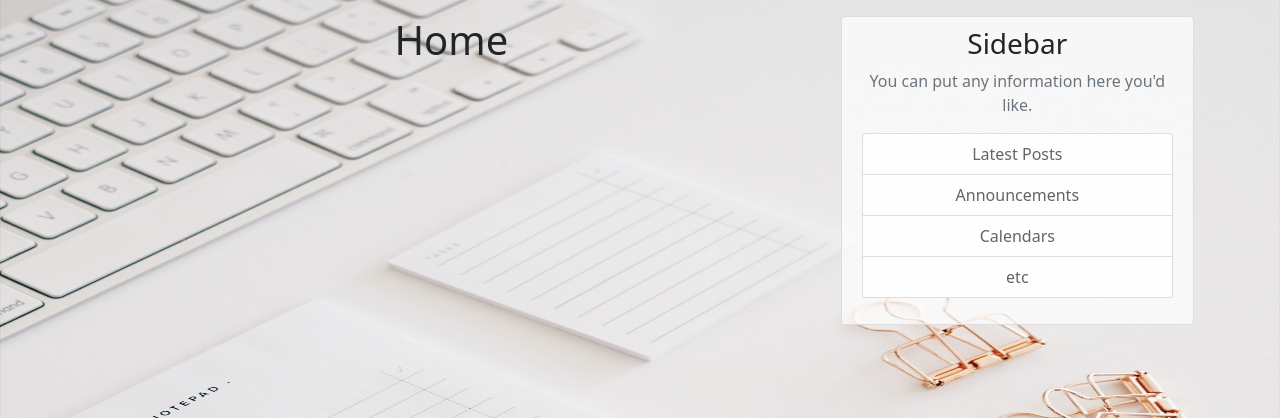
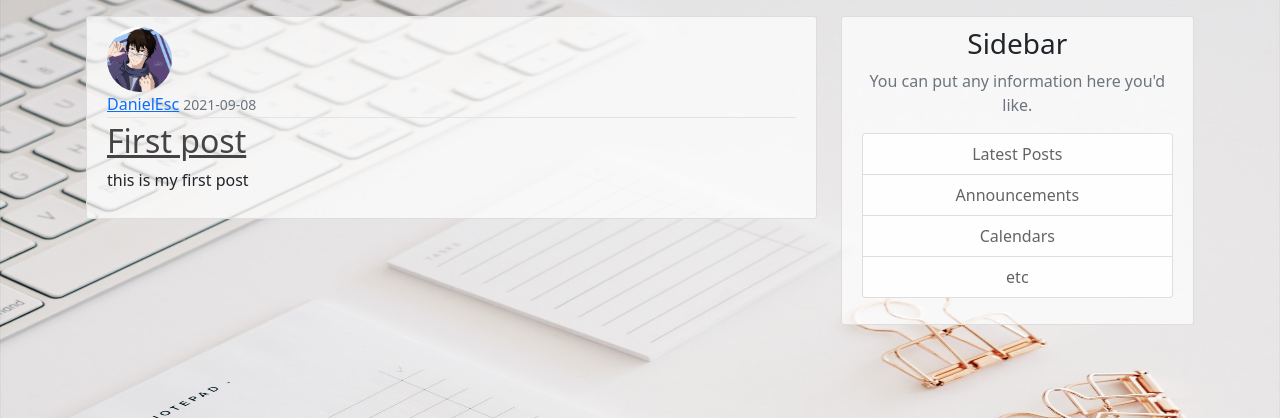
Before and after one commit to daniel19e/blog-web-app, a Flask app: page / in a window 1280 px wide. Shown: the part 74-492 px from the top of the page. Run offline with Flask 2, Linux system fonts and the light colour scheme; data comes from the database, SQL or seed files in the repository.

Commit message:
modified homepage

```diff
--- a/application/routes.py
+++ b/application/routes.py
@@ -4,14 +4,15 @@ from PIL import Image
 import os
 from flask import flash, redirect, render_template, url_for, request
 from application import app, db, bcrypt
-from application.models import User
+from application.models import BlogPost, User
 from application.forms import Register, Login, UpdateAccountInfo, Post
 from flask_login import login_user, current_user, logout_user, login_required
 
 
 @app.route("/")
 def index():
-    return render_template("home.html")
+    posts = BlogPost.query.all()
+    return render_template("home.html", posts=posts)
 
 @app.route("/about")
 def about():
@@ -91,6 +92,9 @@ def account():
 def new_post():
     form = Post()
     if form.validate_on_submit():
+        post = BlogPost(title=form.title.data, body=form.body.data, author=current_user)
+        db.session.add(post)
+        db.session.commit()
         flash('Post created successfully', 'info')
         return redirect('/')
     return render_template('new_post.html', title='New Post', form=form)
--- a/application/static/styles.css
+++ b/application/static/styles.css
@@ -48,6 +48,16 @@ main
 
     /* Center contents */
     text-align: center;
+}
+.media-body
+{
+  text-align: left;
+}
+#post_img
+{
+  display: flex;
+  justify-content: left;
+
 }
 .article-title {
     color: #444444;
--- a/application/templates/home.html
+++ b/application/templates/home.html
@@ -1,15 +1,15 @@
 {% extends "layout.html" %}
 {% block main %}
-    <h1>Home</h1>
     {% for post in posts%}
     <article class="media content-section">
+      <img id='post_img'class="rounded-circle article-img" src="{{ url_for('static', filename='profile_pics/' + post.author.image) }}">
         <div class="media-body">
           <div class="article-metadata">
-            <a class="mr-2" href="#">{{ post.author }}</a>
-            <small class="text-muted">{{ post.date_posted }}</small>
+            <a class="mr-2" href="#">{{ post.author.username }}</a>
+            <small class="text-muted">{{ post.date.strftime('%Y-%m-%d') }}</small>
           </div>
           <h2><a class="article-title" href="#">{{ post.title }}</a></h2>
-          <p class="article-content">{{ post.content }}</p>
+          <p class="article-content">{{ post.body }}</p>
         </div>
       </article>
     {%endfor%}
```
Also changed, not shown: application/blog.db.
